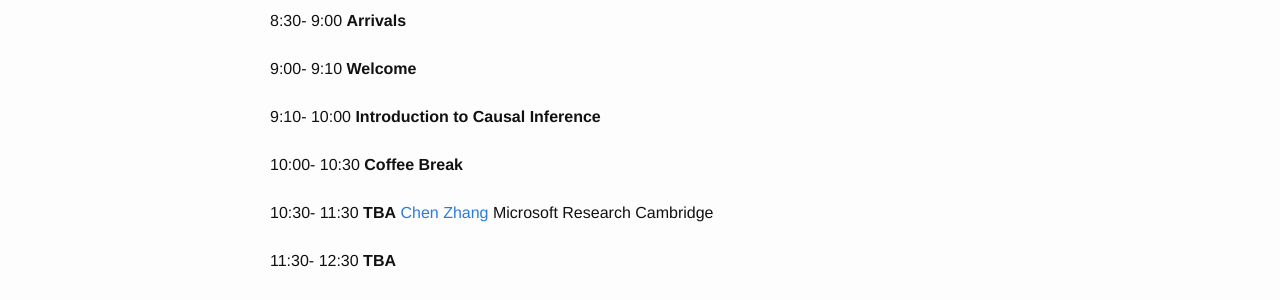
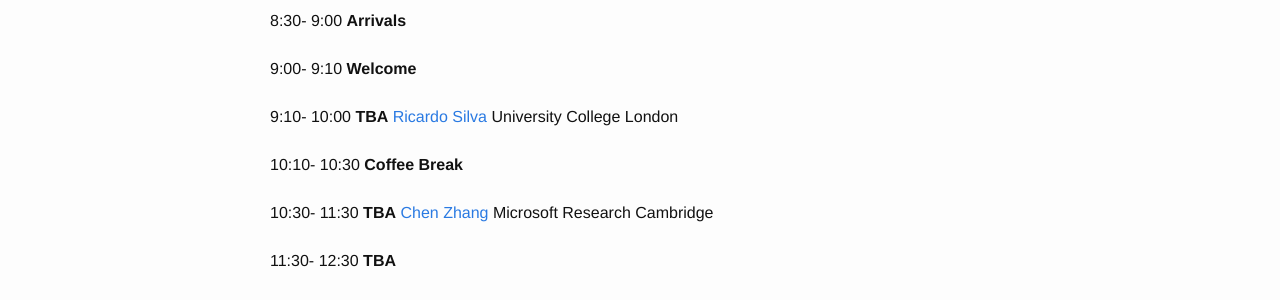
Before and after one commit to gpschool/gpss20, a Jekyll site: the page built from _posts/2020-09-17-workshop.md, in a window 1280 px wide. Shown: the part 458-758 px from the top of the page. Built offline with Jekyll 4.4.1, drawn with Linux system fonts in a browser that asks for light colours.

Commit message:
changes to day 3 and workshop

```diff
--- a/_posts/2020-09-17-workshop.md
+++ b/_posts/2020-09-17-workshop.md
@@ -18,17 +18,17 @@ talks:
   start: "9:00"
   end: "9:10"
   youtube:
-- title: "Introduction to Causal Inference"
+- title: "TBA"
   abstract:
   author:
-  - family:
-    given:
-    url:
-    institute:
+  - family: Silva
+    given: Ricardo
+    url: "http://www.homepages.ucl.ac.uk/~ucgtrbd/"
+    institute: University College London
   start: "9:10"
   end: "10:00"
 - title: "Coffee Break"
-  start: "10:00"
+  start: "10:10"
   end: "10:30"
 - title: "TBA"
   abstract:
```
Also changed, not shown: _posts/2020-09-16-day-3.md (+1 -1 lines).
